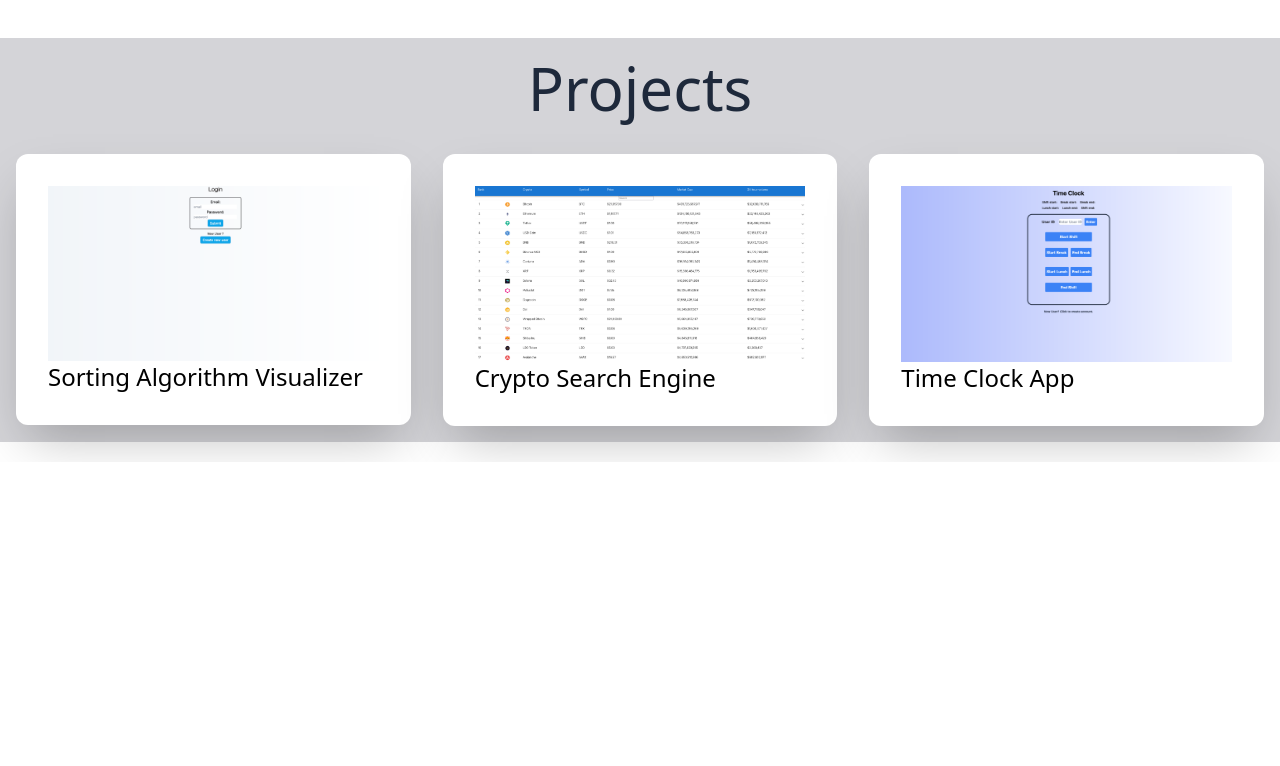
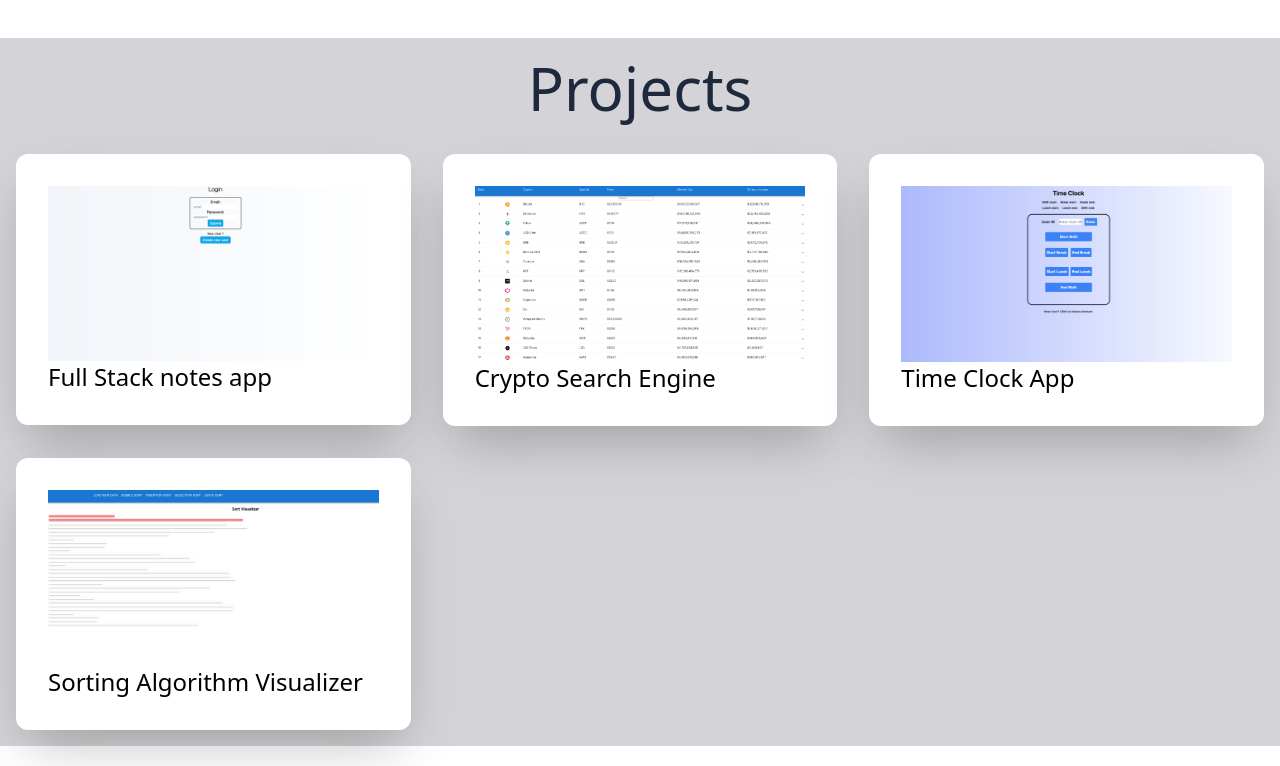
Before and after one commit to rkaufusi/my-portfolio, a React (Create React App) app: page / in a window 1280 px wide. Shown: the part 406-1172 px from the top of the page. Before the commit the page ends 868 px from the top, so only its background shows below. Built offline with nearby package versions, Linux system fonts and the light colour scheme.

Commit message:
added notes project

```diff
--- a/src/components/Projects.tsx
+++ b/src/components/Projects.tsx
@@ -10,11 +10,11 @@ const Projects = () => {
             <h1 className="text-center text-6xl pt-5 text-slate-800">Projects</h1>
             <div className="grid md:grid-cols-2 lg:grid-cols-3 justify-center mx-auto my-5">
 
-            <a href="https://github.com/rkaufusi/notesBackend" target="_blank" rel="noreferrer">
+						<a href="https://github.com/rkaufusi/notesBackend" target="_blank" rel="noreferrer">
                 <div className="bg-white m-4 p-8 rounded-xl shadow-2xl hover:scale-105 ease-in duration-200">
                     <img src={notes} alt="/"/>
                     <div className="flex justify-between">
-                        <h6 className="text-2xl">Sorting Algorithm Visualizer</h6>
+                        <h6 className="text-2xl">Full Stack notes app</h6>
                     </div>
                 </div>
                 </a>
@@ -37,6 +37,15 @@ const Projects = () => {
                 </div>
                 </a>
 
+								<a href="https://dreamy-bunny-1985e8.netlify.app/" target="_blank" rel="noreferrer">
+                <div className="bg-white m-4 p-8 rounded-xl shadow-2xl hover:scale-105 ease-in duration-200">
+                    <img src={algoImage} alt="/"/>
+                    <div className="flex justify-between">
+                        <h6 className="text-2xl">Sorting Algorithm Visualizer</h6>
+                    </div>
+                </div>
+                </a>
+
             </div>
         </div>
     )
```
